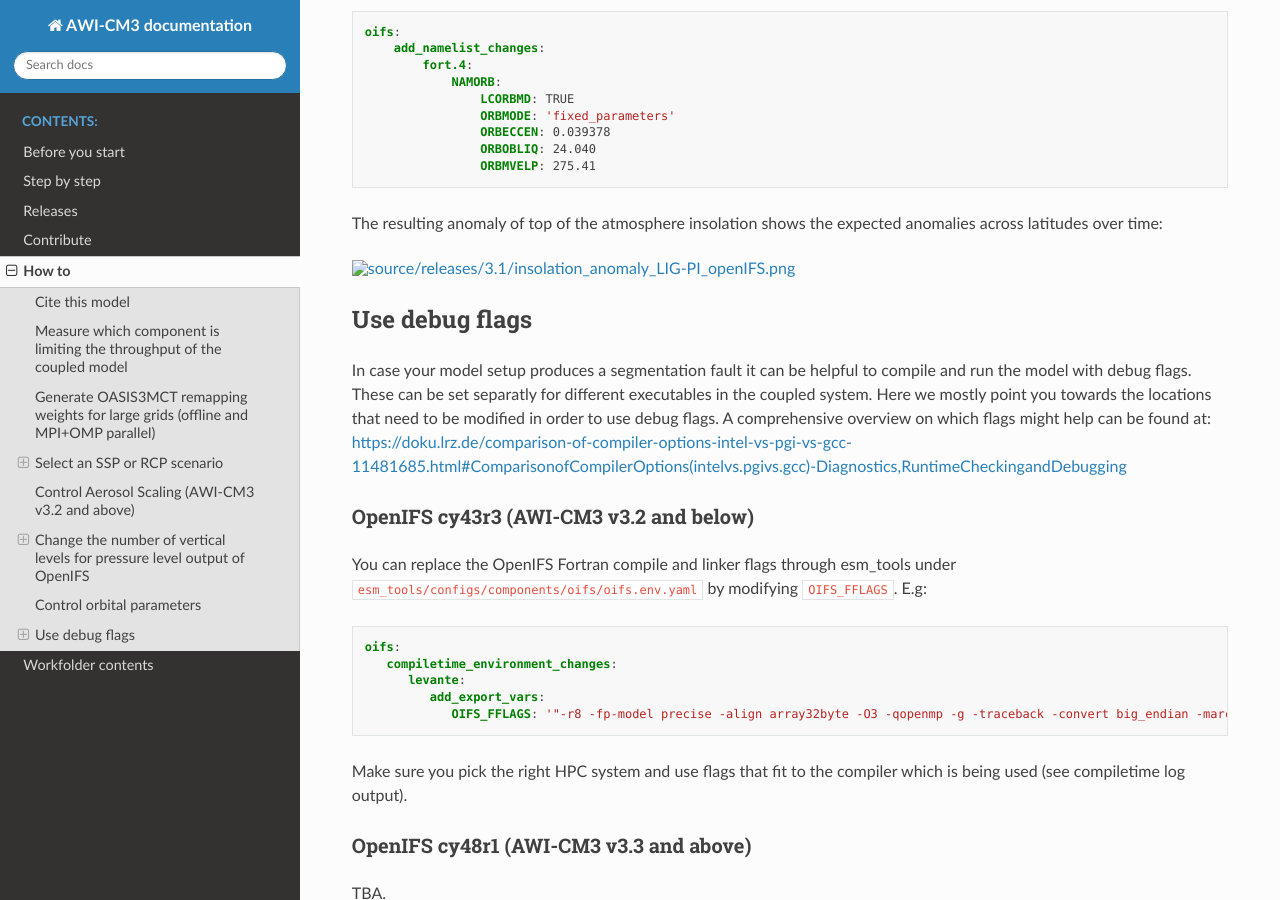
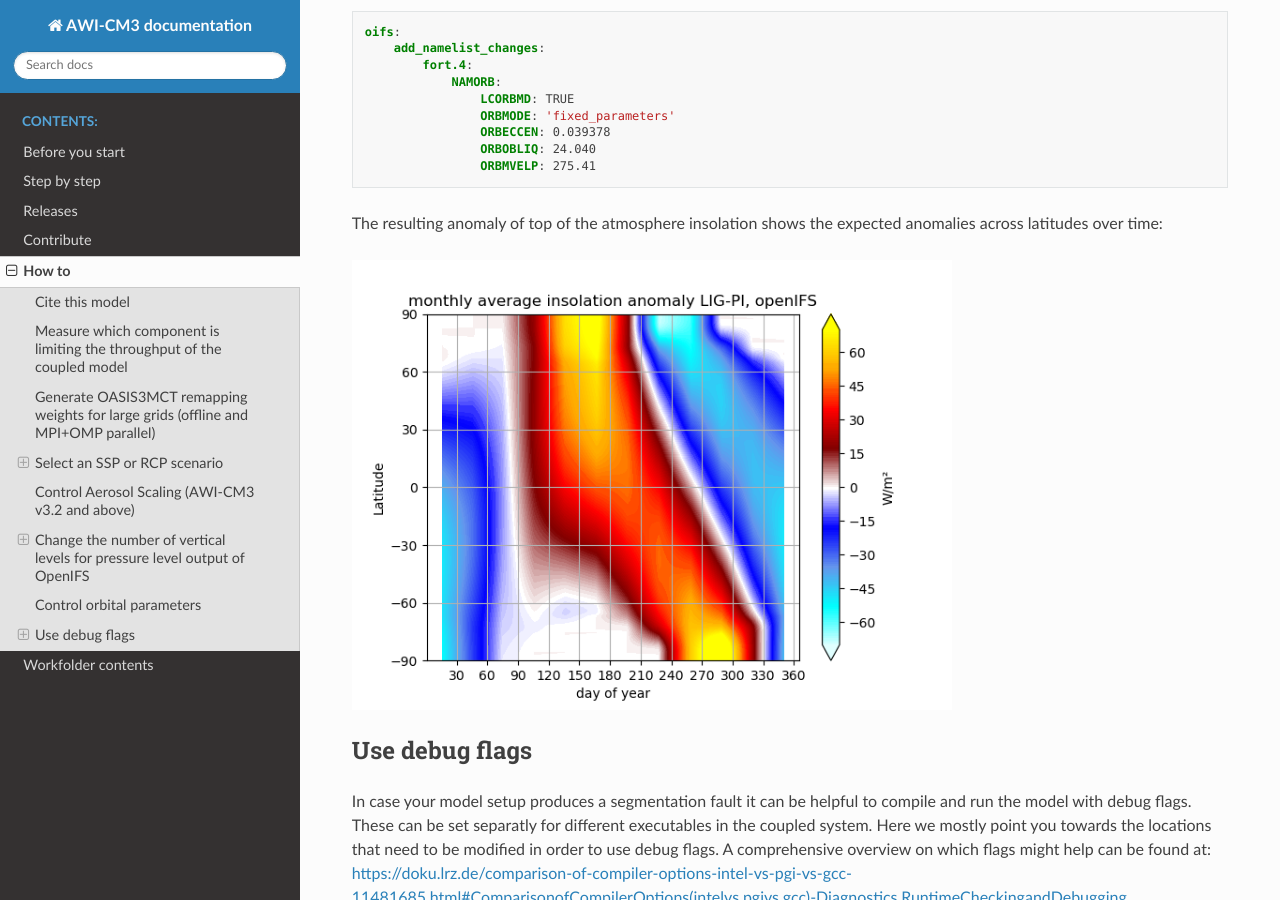
Before and after one commit to AWI-ESM/documentation_AWI-CM3, a Sphinx documentation site: the page built from source/how_to.rst, in a window 1280 px wide and 900 px high, scrolled down 5087 px. Built offline with Sphinx 7.4.7 and the Read the Docs theme 2.0.0, drawn with Linux system fonts in a browser that asks for light colours.

Commit message:
Update how_to.rst
Try fix image

```diff
--- a/source/how_to.rst
+++ b/source/how_to.rst
@@ -201,7 +201,7 @@ In order to have esm-tools create an openIFS namelist of that form one can adjus
 
 The resulting anomaly of top of the atmosphere insolation shows the expected anomalies across latitudes over time:
 
-.. image:: source/releases/3.1/insolation_anomaly_LIG-PI_openIFS.png
+.. image:: releases/3.1/insolation_anomaly_LIG-PI_openIFS.png
    :width: 600
 
 
```
